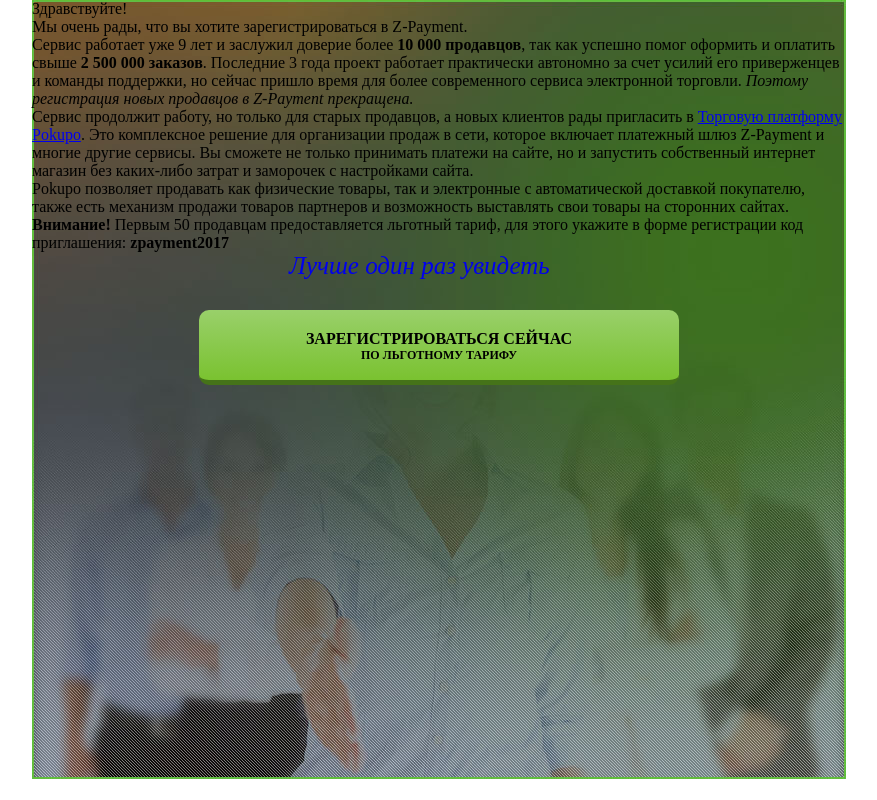
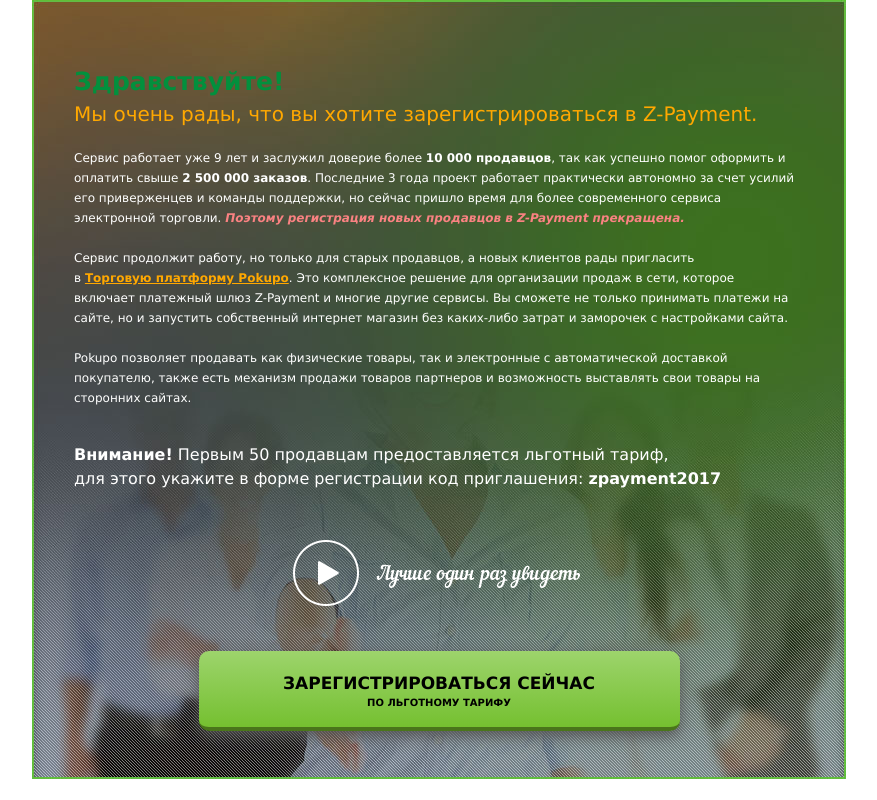
Before and after one commit to Aksnv/omega, a plain HTML site: page index.html in a window 1280 px wide. Shown: the whole page, without its empty margins (201-1078 px from the left). Drawn offline with Linux system fonts and the light colour scheme.

Commit message:
Добавлены стили

```diff
--- a/index.html
+++ b/index.html
@@ -10,13 +10,13 @@
 <body>
   <section class="zp-closed">
     <p class="zp-closed__hello">Здравствуйте!</p>
-    <p>Мы очень рады, что вы хотите зарегистрироваться в Z-Payment.</p>
+    <p class="zp-closed__pleasure">Мы очень рады, что вы хотите зарегистрироваться в Z-Payment.</p>
     <p>Сервис работает уже 9 лет и заслужил доверие более <strong>10 000 продавцов</strong>, так как успешно помог оформить и оплатить свыше <strong>2 500 000 заказов</strong>. Последние 3 года проект работает практически автономно за счет усилий его приверженцев и команды поддержки, но сейчас пришло время для более современного сервиса электронной торговли. <em>Поэтому регистрация новых продавцов в Z-Payment прекращена.</em></p>
-    <p>Сервис продолжит работу, но только для старых продавцов, а новых клиентов рады пригласить в <a href="https://pokupo.ru/">Торговую платформу Pokupo</a>. Это комплексное решение для организации продаж в сети, которое включает платежный шлюз Z-Payment и многие другие сервисы. Вы сможете не только принимать платежи на сайте, но и запустить собственный интернет магазин без каких-либо затрат и заморочек с настройками сайта.</p>
+    <p>Сервис продолжит работу, но только для старых продавцов, а новых клиентов рады пригласить в&nbsp;<a href="https://pokupo.ru/">Торговую&nbsp;платформу Pokupo</a>. Это комплексное решение для организации продаж в сети, которое включает платежный шлюз Z-Payment и многие другие сервисы. Вы сможете не только принимать платежи на сайте, но&nbsp;и&nbsp;запустить собственный интернет магазин без каких-либо затрат и заморочек с настройками сайта.</p>
     <p>Pokupo позволяет продавать как физические товары, так и электронные с автоматической доставкой покупателю, также есть механизм продажи товаров партнеров и возможность выставлять свои товары на сторонних сайтах.</p>
-    <p><b>Внимание!</b> Первым 50 продавцам предоставляется льготный тариф, для этого укажите в форме регистрации код приглашения: <strong>zpayment2017</strong></p>
+    <p class="zp-closed__sale"><b>Внимание!</b> Первым 50 продавцам предоставляется льготный тариф, для&nbsp;этого&nbsp;укажите в форме регистрации код приглашения: <strong>zpayment2017</strong></p>
     <div class="zp-closed__video-link">
-      <a href="https://www.youtube.com/watch?v=q4-6SHFEvNc">Лучше один раз увидеть</a>
+      <a href="https://www.youtube.com/watch?v=q4-6SHFEvNc"></a>
     </div>
     <div class="zp-closed__registration-link">
       <a href="https://seller.pokupo.ru/user/reg_seller/">Зарегистрироваться сейчас <span>по льготному тарифу</span></a>
--- a/styles/style.css
+++ b/styles/style.css
@@ -11,55 +11,105 @@ body {
 }
 
 .zp-closed p {
+  font-family: Verdana, sans-serif;
+  font-size: 12px;
+  line-height: 20px;
+  font-weight: 400;
+  margin-bottom: 20px;
+  padding-left: 42px;
+  padding-right: 48px;
+  color: #ffffff;
+}
+
+.zp-closed strong {
+  font-weight: 700;
+}
+
+.zp-closed em {
+  font-weight: 700;
+  font-style: italic;
+  color: #fa8282;
+}
+
+.zp-closed a {
+  font-weight: 700;
+  text-decoration: underline;
+  color: #ffa800;
+}
+
+p.zp-closed__hello {
+  font-family: Verdana, sans-serif;
+  font-size: 25px;
+  font-weight: 700;
   margin: 0;
+  padding-top: 72px;
+  padding-bottom: 12px;
+  color: #02903d;
+}
+
+p.zp-closed__pleasure {
+  font-family: Verdana, sans-serif;
+  font-size: 20px;
+  font-weight: 400;
+  margin: 0;
+  padding-bottom: 12px;
+  color: #ffa800;
+}
+
+p.zp-closed__sale {
+  font-family: Verdana, sans-serif;
+  font-size: 16px;
+  font-weight: 400;
+  line-height: 24px;
+  padding-top: 15px;
+  padding-bottom: 29px;
+  color: #ffffff;
 }
 
 .zp-closed__video-link a {
   display: block;
-  width: 300px;
-  font-size: 25px;
-  font-style: italic;
-  text-decoration: none;
+  width: 287px;
+  height: 66px;
   margin: 0 auto;
-  margin-bottom: 30px;
+  padding-right: 6px;
+  padding-bottom: 45px;
+  background-image: url(../images/video_link.png);
+  background-repeat: no-repeat;
+}
+
+.zp-closed__video-link a:hover {
+  background-image: url(../images/video_link_hover.png);
+  background-repeat: no-repeat;
 }
 
 .zp-closed__registration-link a {
   display: block;
-  width: 480px;
-  height: 75px;
+  width: 481px;
+  height: 80px;
   box-sizing: border-box;
+  font-family: Verdana, sans-serif;
+  font-size: 17px;
   font-weight: 700;
+  line-height: 18px;
   text-align: center;
   text-decoration: none;
   text-transform: uppercase;
   margin: 0 auto;
-  padding-top: 20px;
+  padding-top: 23px;
   border-radius: 10px;
-  border-bottom: 5px solid #457319;
-  background-image: linear-gradient(to top, #7ac230, #99d06a);
+  border-bottom: 4px solid #4a751b;
+  background-image: linear-gradient(to top, #75c030, #9dd46c);
   color: #000000;
+  box-shadow: 0 5px 15px #555555;
+}
+
+.zp-closed__registration-link a:hover {
+  background-image: linear-gradient(to top, #e19402, #ffa800);
+  border-bottom: 4px solid #9e6a07;
 }
 
 .zp-closed__registration-link span {
   display: block;
-  font-size: 12px;
+  font-size: 10px;
+  padding-top: 2px;
 }
-
-
-/* Diffrent display layout styles */
-
-@media screen and (max-width: 1179px) {
-
-
-}
-
-@media screen and (max-width: 749px) {
-
-
-}
-
-@media screen and (max-width: 499px) {
-
-
-}
```
Also changed, not shown: images/video_link.png (added), images/video_link_hover.png (added).
